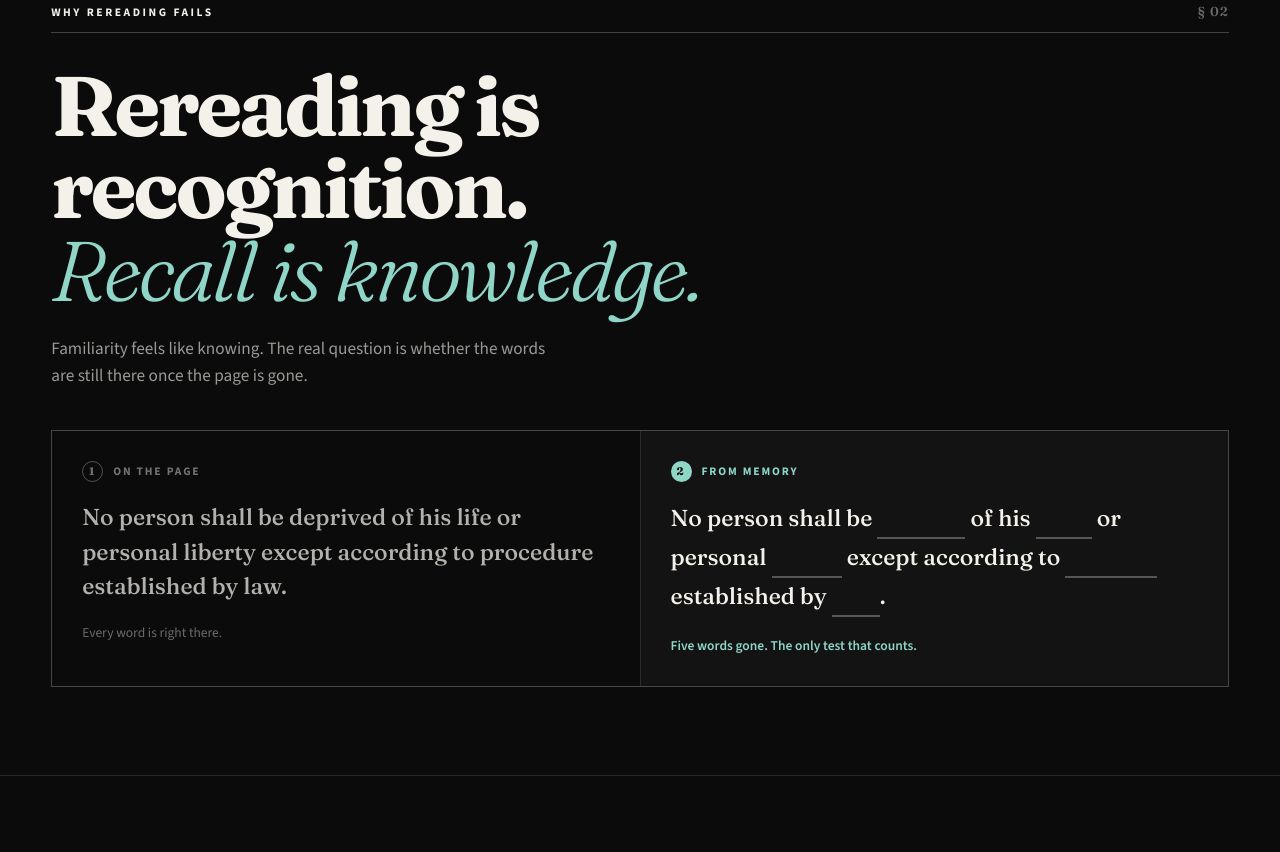
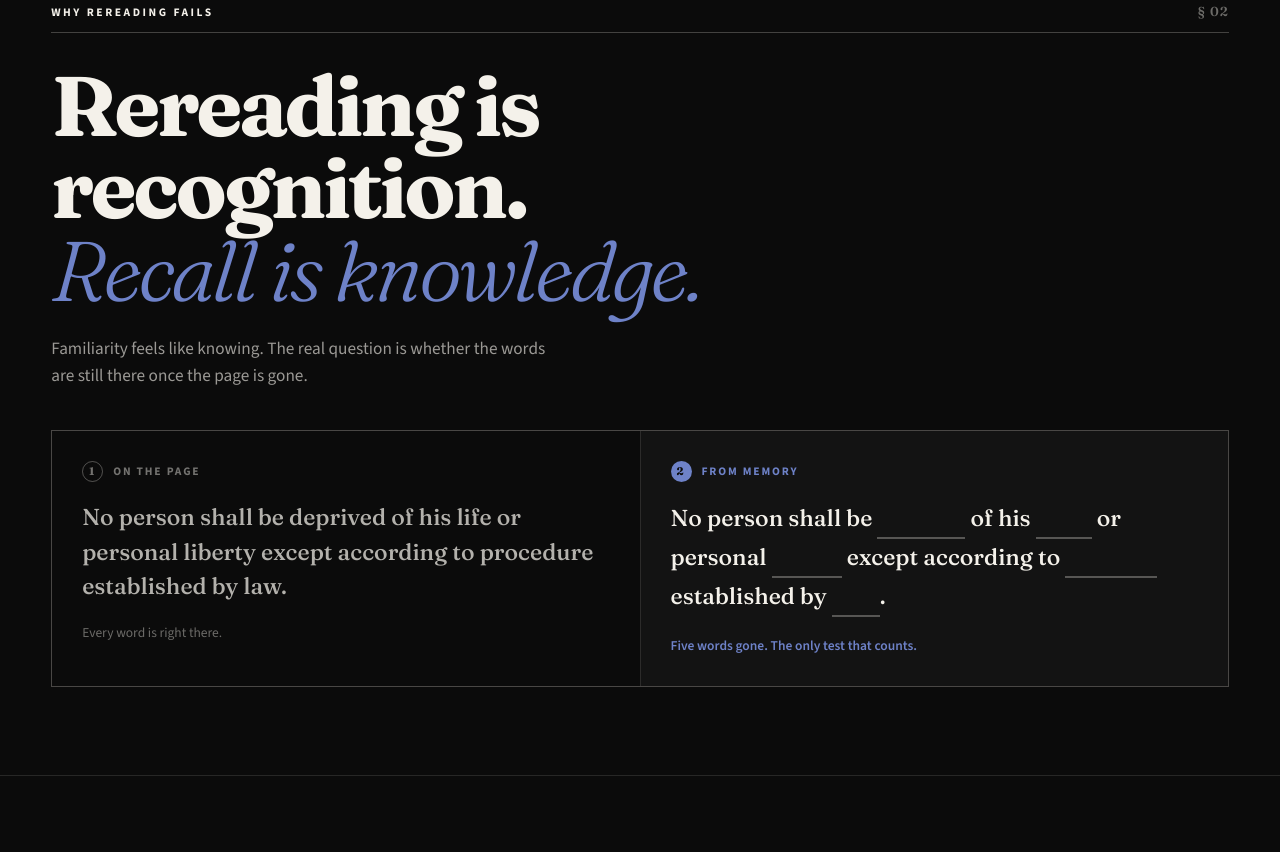
Before and after one commit to sanjisworking-commits/memorize_the_c, a Python web app: template src/constitution_memorizer/web/templates/landing.html in a window 1280 px wide. Shown: the part 3301-4153 px from the top of the page. Run offline with Jinja, Linux system fonts and the light colour scheme; the template is opened without the code that fills it, so the values that code supplies are empty.

Commit message:
Landing: recolor teal accent to the hero indigo (#8fd6c9 → #6E82C8)
Swap every teal accent on the dark landing (link hover, progress bar,
ink-button hover, §02 'Recall is knowledge' + 'From memory' badge, and the
closing statement's final lit line) to the hero's indigo #6E82C8 so the whole
page shares one accent.

Co-Authored-By: Claude Opus 4.8 <noreply@anthropic.com>

```diff
--- a/src/constitution_memorizer/web/static/landing.js
+++ b/src/constitution_memorizer/web/static/landing.js
@@ -424,7 +424,7 @@
         var on = reduced || (pinned && i < lit);
         el.style.color = on
           ? i === spans.length - 1 && lit >= spans.length
-            ? "#8fd6c9"
+            ? "#6E82C8"
             : "#f4f1ea"
           : "rgba(244,241,234,0.26)";
       });
--- a/src/constitution_memorizer/web/templates/landing.html
+++ b/src/constitution_memorizer/web/templates/landing.html
@@ -15,8 +15,8 @@
   body{margin:0;background:#0b0b0b;color:#f4f1ea;font-family:"Source Sans 3",system-ui,sans-serif;line-height:1.55;-webkit-font-smoothing:antialiased;overflow-x:clip}
   *,*::before,*::after{box-sizing:border-box}
   a{color:inherit;text-decoration:none}
-  a:hover{color:#8fd6c9}
-  .j-ink:hover{background:#8fd6c9;border-color:#8fd6c9;color:#0b0b0b}
+  a:hover{color:#6E82C8}
+  .j-ink:hover{background:#6E82C8;border-color:#6E82C8;color:#0b0b0b}
   .j-ghost:hover{border-color:#f4f1ea;color:#f4f1ea}
   @keyframes caretBlink{0%,100%{opacity:1}50%{opacity:0}}
   @keyframes hintDrift{0%,100%{transform:translateY(0);opacity:.5}50%{transform:translateY(7px);opacity:1}}
@@ -88,7 +88,7 @@
 <div style="width:100%;overflow-x:clip;background:#0b0b0b;position:relative">
 
 <div data-progress-track="1" style="position:fixed;top:0;left:0;right:0;height:2px;background:rgba(244,241,234,0.1);z-index:80">
-  <div data-progress-bar="1" style="height:2px;width:0;background:#8fd6c9"></div>
+  <div data-progress-bar="1" style="height:2px;width:0;background:#6E82C8"></div>
 </div>
 
 <div aria-hidden="true" style="position:fixed;inset:0;z-index:0;pointer-events:none">
@@ -229,7 +229,7 @@
     <span style="font-family:Fraunces,Georgia,serif;font-size:13px;font-weight:600;letter-spacing:0.08em;color:rgba(244,241,234,0.42)">&sect;&thinsp;02</span>
   </div>
   <div data-reveal="1" data-delay="90" style="opacity:0;transform:translateY(18px);transition:opacity .8s ease,transform .8s ease">
-    <h2 data-fit="1" style="font-family:Fraunces,Georgia,serif;font-size:clamp(34px,6.6vw,104px);line-height:0.98;letter-spacing:-0.04em;font-weight:700;margin:0 0 clamp(22px,2.6vh,34px);max-width:16ch;text-wrap:balance">Rereading is recognition.<br><span style="font-style:italic;font-weight:300;color:#8fd6c9">Recall is knowledge.</span></h2>
+    <h2 data-fit="1" style="font-family:Fraunces,Georgia,serif;font-size:clamp(34px,6.6vw,104px);line-height:0.98;letter-spacing:-0.04em;font-weight:700;margin:0 0 clamp(22px,2.6vh,34px);max-width:16ch;text-wrap:balance">Rereading is recognition.<br><span style="font-style:italic;font-weight:300;color:#6E82C8">Recall is knowledge.</span></h2>
     <p data-lede-hide="1" style="margin:0 0 clamp(36px,5vh,60px);font-size:clamp(16px,1.35vw,19px);line-height:1.6;color:rgba(244,241,234,0.62);max-width:58ch;text-wrap:pretty">Familiarity feels like knowing. The real question is whether the words are still there once the page is gone.</p>
 
     <div style="display:flex;flex-wrap:wrap;gap:1px;background:rgba(244,241,234,0.14);border:1px solid rgba(244,241,234,0.14)">
@@ -239,9 +239,9 @@
         <p style="margin:18px 0 0;font-size:13.5px;color:rgba(244,241,234,0.42)">Every word is right there.</p>
       </div>
       <div style="flex:1 1 300px;min-width:0;padding:30px 30px;background:#131313">
-        <p style="margin:0 0 18px;display:flex;align-items:center;gap:10px;font-size:11.5px;font-weight:700;color:#8fd6c9;text-transform:uppercase;letter-spacing:0.16em"><span style="width:21px;height:21px;display:grid;place-items:center;background:#8fd6c9;color:#0b0b0b;border-radius:50%;font-family:Fraunces,Georgia,serif;font-size:11px">2</span>From memory</p>
+        <p style="margin:0 0 18px;display:flex;align-items:center;gap:10px;font-size:11.5px;font-weight:700;color:#6E82C8;text-transform:uppercase;letter-spacing:0.16em"><span style="width:21px;height:21px;display:grid;place-items:center;background:#6E82C8;color:#0b0b0b;border-radius:50%;font-family:Fraunces,Georgia,serif;font-size:11px">2</span>From memory</p>
         <p style="margin:0;font-family:Fraunces,Georgia,serif;font-size:clamp(19px,1.8vw,25px);line-height:1.6;font-weight:500">No person shall be <span style="display:inline-block;min-width:88px;border-bottom:2px solid rgba(244,241,234,0.3)">&nbsp;</span> of his <span style="display:inline-block;min-width:56px;border-bottom:2px solid rgba(244,241,234,0.3)">&nbsp;</span> or personal <span style="display:inline-block;min-width:70px;border-bottom:2px solid rgba(244,241,234,0.3)">&nbsp;</span> except according to <span style="display:inline-block;min-width:92px;border-bottom:2px solid rgba(244,241,234,0.3)">&nbsp;</span> established by <span style="display:inline-block;min-width:48px;border-bottom:2px solid rgba(244,241,234,0.3)">&nbsp;</span>.</p>
-        <p style="margin:18px 0 0;font-size:13.5px;font-weight:600;color:#8fd6c9">Five words gone. The only test that counts.</p>
+        <p style="margin:18px 0 0;font-size:13.5px;font-weight:600;color:#6E82C8">Five words gone. The only test that counts.</p>
       </div>
     </div>
   </div>
```
